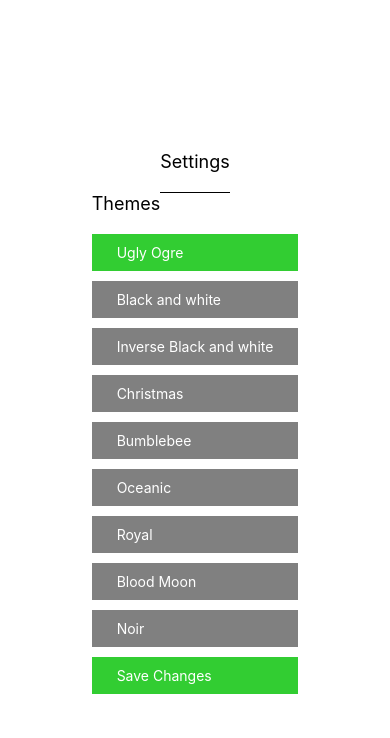
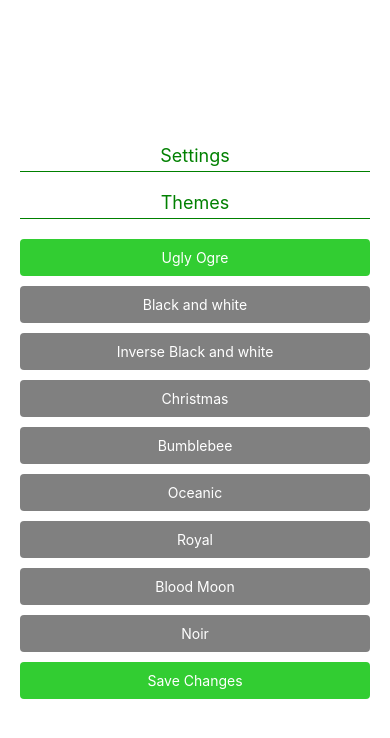
Before and after one commit to garryloopy/TicTacToe, a React Native app: screen /Settings in a window 390 px wide. Shown: the top 738 px of the page. Built offline with nearby package versions, Linux system fonts and the light colour scheme.

Commit message:
Refactored overall UI
Aligned buttons, added border bottom for the headers, added overall styling

```diff
--- a/components/themeManager.js
+++ b/components/themeManager.js
@@ -253,7 +253,8 @@ const bumblebee = StyleSheet.create(
             color: "#FFD700"
         },
         homeHeader: {
-            color: "#FFD700"
+            // color: "#FFD700"
+            color: "black"
         },
         backgroundColor: {
             color: "yellow"
--- a/screens/HomePage.jsx
+++ b/screens/HomePage.jsx
@@ -33,23 +33,33 @@ export default function HomePage( {navigation, route} ) {
     const styles = StyleSheet.create({
         container: {
             flex: 1,
+            padding: 20,
             justifyContent: "center",
             alignItems: "center",
             fontWeight: "bold",
             backgroundColor: currentTheme.backgroundColor.color
         },
-        header: {
+        heading: {
             fontSize: 18,
             marginBottom: 20,
-            color: currentTheme.homeHeader.color
+            color: currentTheme.homeHeader.color,
+            textAlign: "center",
+            paddingBottom: 5
+        },
+        headerContainer: {
+            borderBottomWidth: 0.75,
+            width: "100%",
+            borderBottomColor: currentTheme.homeHeader.color
         },
         buttonText: {
-            color: currentTheme.buttonText.color
+            color: currentTheme.buttonText.color,
+            textAlign: "center"
         },
         buttonContainer: {
             backgroundColor: currentTheme.buttonBackground.color,
             paddingVertical: 10,
-            paddingHorizontal: 25
+            paddingHorizontal: 25,
+            borderRadius: 4
         }
     });
 
@@ -70,12 +80,12 @@ export default function HomePage( {navigation, route} ) {
 
     return (
         <View style={styles.container}>
-            <Text style={styles.header}>
+            <Text style={[styles.heading, styles.headerContainer]}>
                 Welcome to TicTacToe
             </Text>
 
             <View
-                style={{gap: 10}}>
+                style={{gap: 10, width: "100%"}}>
                     <Pressable
                         style={styles.buttonContainer}
                         onPress={navigateToGameSingle}>
--- a/screens/SettingsPage.jsx
+++ b/screens/SettingsPage.jsx
@@ -34,6 +34,7 @@ export default function SettingsPage({ navigation, route }) {
     const styles = StyleSheet.create({
         container: {
             flex: 1,
+            padding:20,
             justifyContent: "center",
             alignItems: "center",
             fontWeight: "bold",
@@ -41,29 +42,38 @@ export default function SettingsPage({ navigation, route }) {
         },
         heading: {
           fontSize: 18,
-            marginBottom: 20
+          color: currentTheme.homeHeader.color,
+          textAlign: "center",
+          paddingBottom: 5
+      },
+      headerContainer: {
+          borderBottomWidth: 0.75,
+          marginBottom: 20,
+          width: "100%",
+          borderBottomColor: currentTheme.homeHeader.color
       },
         buttonText: {
-            color: "white"
+            color: "white",
+            textAlign: "center"
         },
         buttonTextSelected: {
-            color: currentTheme.buttonText.color
+            color: currentTheme.buttonText.color,
+            textAlign: "center"
         },
         buttonContainerSelected: {
             backgroundColor: currentTheme.buttonBackground.color,
             paddingVertical: 10,
-            paddingHorizontal: 25
+            paddingHorizontal: 25,
+            borderRadius: 4
         },
         buttonContainer: {
             backgroundColor: "gray",
             paddingVertical: 10,
-            paddingHorizontal: 25
+            paddingHorizontal: 25,
+            borderRadius: 4
         },
-        headerContainer: {
-          borderBottomWidth: 1,
-        },
-        bodyContainer: {
-
+        themeContainer: {
+            width: "100%"
         }
 
     });
@@ -118,9 +128,12 @@ export default function SettingsPage({ navigation, route }) {
           <View style={styles.headerContainer}>
             <Text style={styles.heading}>Settings</Text>
           </View>
-          <View>
+          <View style={styles.headerContainer}>
             <Text style={styles.heading}>Themes</Text>
-          <View style={{ gap: 10 }}>
+          </View>
+
+          <View style={styles.themeContainer}>
+            <View style={{gap: 10}}>
               {Object.keys(getAllThemes()).map((currentId) => (
                 <ThemeButton
                   title={getAllThemes()[currentId].name}
```
Lines whose indentation alone changed are shown as unchanged.
